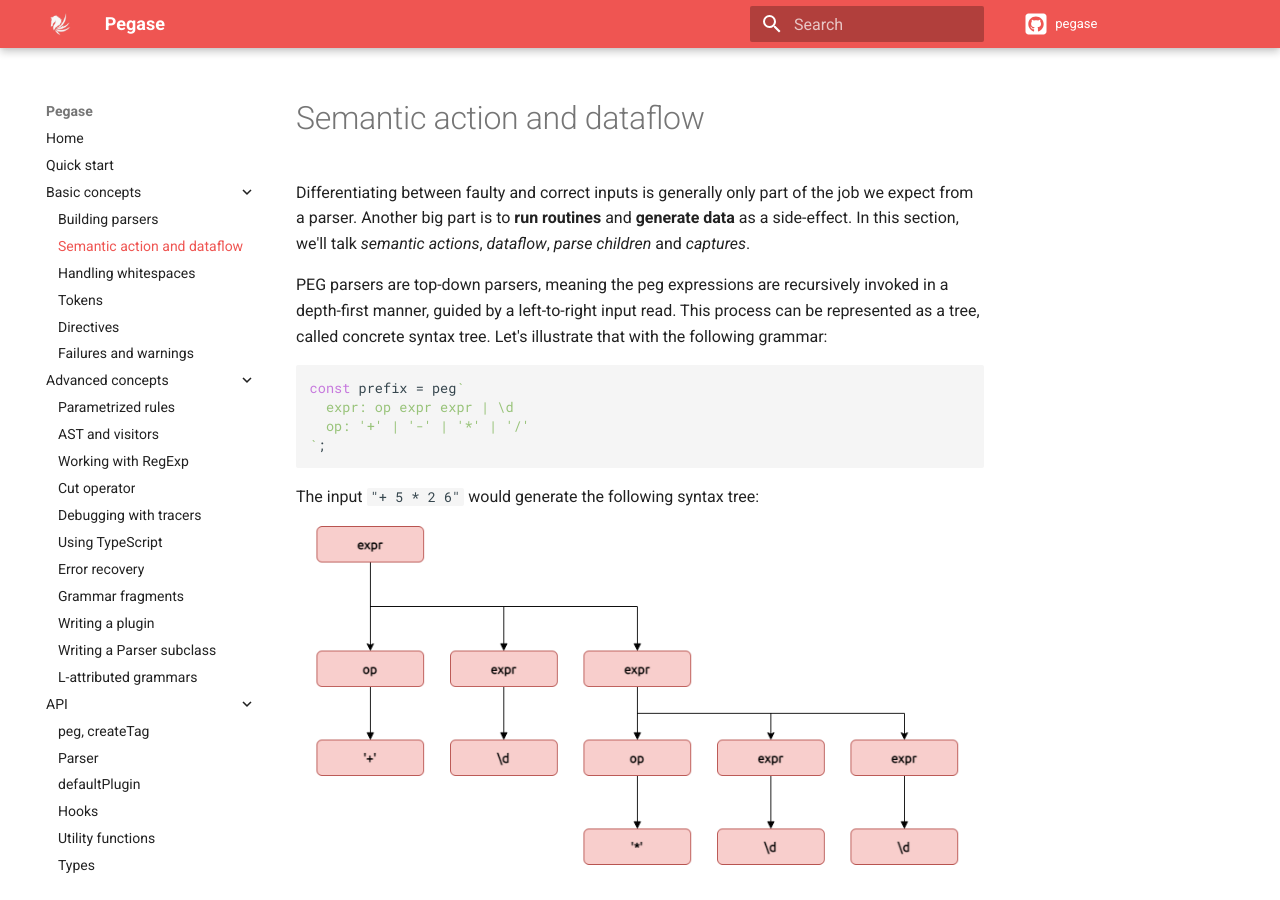
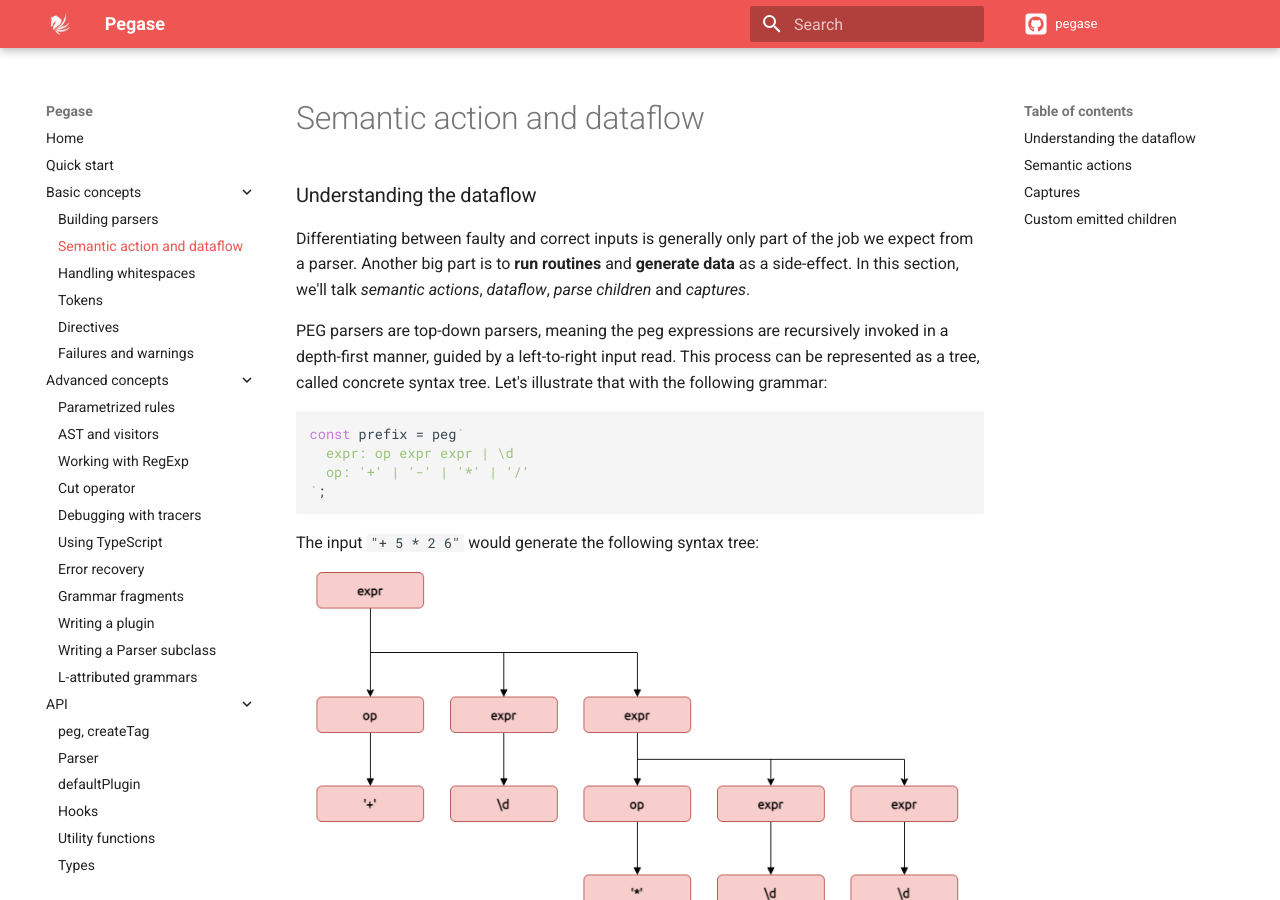
Before and after one commit to strblr/pegase, an MkDocs documentation site: the page built from doc/docs/basic-concepts/Semantic-action-and-dataflow.md, in a window 1280 px wide and 900 px high. Built offline with MkDocs 1.6.1 and Material for MkDocs 9.7.7, drawn with Linux system fonts in a browser that asks for light colours; nearby versions of some CDN libraries; comment, search, counter and statistics services are not loaded; some of the changed text lies outside the part shown.

Commit message:
Edited doc

````diff
--- a/doc/docs/basic-concepts/Semantic-action-and-dataflow.md
+++ b/doc/docs/basic-concepts/Semantic-action-and-dataflow.md
@@ -1,3 +1,5 @@
+### Understanding the dataflow
+
 Differentiating between faulty and correct inputs is generally only part of the job we expect from a parser. Another big part is to **run routines** and **generate data** as a side-effect. In this section, we'll talk *semantic actions*, *dataflow*, *parse children* and *captures*.
 
 PEG parsers are top-down parsers, meaning the peg expressions are recursively invoked in a depth-first manner, guided by a left-to-right input read. This process can be represented as a tree, called concrete syntax tree. Let's illustrate that with the following grammar:
@@ -43,6 +45,10 @@ prefix.children("+ 5 * 2 6");       // ["+", "5", "*", "2", "6"]
 
 That can already be pretty useful, but what you usually want to do is to process these `children` in certain ways at strategic steps during parse time in order to incrementally build your desired output. This is where *semantic actions* come into play.
 
+---
+
+### Semantic actions
+
 **A semantic action wraps around a `Parser` and calls a callback on success. If it returns `undefined`, children will be forwarded. Any other return value will be emitted as a single child.**
 
 Let's take our `prefix` grammar and say we want to make it generate the input expression in postfix notation (operators *after* operands). All we need to do is wrap a semantic action around `op expr expr`, reorder its `children` to postfix order, join them into a string and emit that string as a single child.
@@ -87,6 +93,10 @@ prefix.value("+ 5 * 2 6");       // "5 2 6 * +"
 
 Great, but at the end of the day `children` are just unlabeled propagated values. Sometimes that's what you want (typically when you're parsing list-ish data: a list of phone numbers, a list of operators and operands, a list of arguments to a function, etc.), but very often in semantic actions, you want to be able to grab a specific parser's value by name. This is where *captures* will come in handy.
 
+---
+
+### Captures
+
 **A capture expression `<id>a` binds the *value* (the single child) of parser `a` to the identifier `id`, which can be used in semantic actions.**
 
 Two things to keep in mind:
@@ -108,6 +118,10 @@ const prefix = peg`
 
 As an exercise, try to rewrite the `prefix` grammar so that its value is the actual result of the calculation.
 
+---
+
+### Custom emitted `children`
+
 What if you want to emit more than one child, no child at all, or `[undefined]` from a semantic action ? This has to be done explicitly by calling the `$emit` hook which takes a custom `children` array as an argument:
 
 ```js
````
Also changed, not shown: doc/docs/index.md (+4 -0 lines), doc/overrides/assets/images/console-demo.png.
